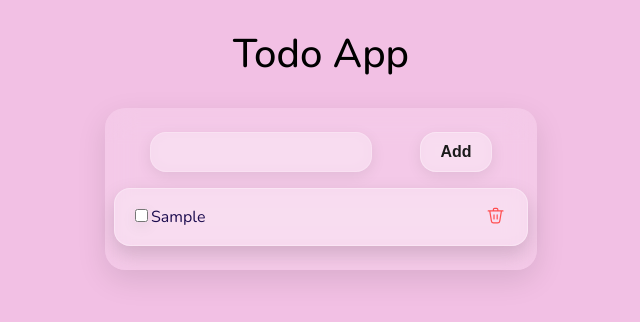
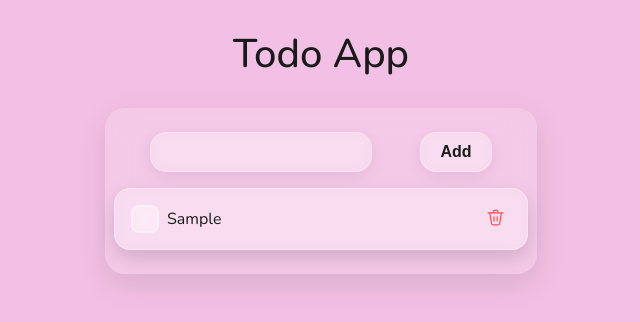
Before and after one commit to leavethetrain/TodoApp, a React (Create React App) app: page / in a window 1280 px wide. Both pictures are taken after typing "Sample" into the empty fields and a click on the button "Add". Shown: the top 322 px of the page, without its empty margins (319-959 px from the left). Built offline with nearby package versions, Linux system fonts and the light colour scheme.

Commit message:
styling checkbox

```diff
--- a/src/components/alert/Alert.css
+++ b/src/components/alert/Alert.css
@@ -1,5 +1,5 @@
 .warning-box {
-  z-index: 10;
+  z-index: 999;
   background: rgba(255, 255, 255, 0.589);
   backdrop-filter: blur(10px);
   border-radius: 16px;
@@ -12,12 +12,14 @@
   text-align: center;
   color: #1a1a1a;
   box-shadow: 0 8px 25px rgba(0, 0, 0, 0.2);
+  top: 30%;
+  position: absolute;
 }
 
 .warning-overlay {
   position: fixed;
   inset: 0;
-  background: rgba(0, 0, 0, 0.4);
+  background: rgba(0, 0, 0, 0.6);
   display: flex;
   justify-content: center;
   align-items: center;
--- a/src/components/button/Button.css
+++ b/src/components/button/Button.css
@@ -29,7 +29,7 @@ button.add:hover {
   box-shadow: 0 6px 20px rgba(0, 0, 0, 0.12);
 }
 
-button.delete:hover {
-  box-shadow: 0 6px 20px rgba(0, 0, 0, 0.12);
-  border-radius: 20px;
+button.delete svg:hover {
+  width: 1.3rem;
+  height: 1.3rem;
 }
--- a/src/components/checkbox/Checkbox.css
+++ b/src/components/checkbox/Checkbox.css
@@ -1,8 +1,55 @@
+.checkbox-wrapper {
+  display: flex;
+  align-items: center;
+  justify-content: center;
+  gap: 0.5rem;
+}
+
+.checkbox-wrapper input[type="checkbox"] {
+  display: none;
+}
+
+.checkbox-wrapper .custom-checkbox {
+  width: 24px;
+  height: 24px;
+  border-radius: 8px;
+  border: 2px solid rgba(255, 255, 255, 0.3);
+  background: rgba(255, 255, 255, 0.25);
+  backdrop-filter: blur(8px);
+  display: inline-block;
+  position: relative;
+  transition: all 0.2s ease-in-out;
+}
+
+.checkbox-wrapper
+  input[type="checkbox"]:checked
+  + label
+  .custom-checkbox::after {
+  content: "✓";
+  position: absolute;
+  top: 50%;
+  left: 50%;
+  transform: translate(-50%, -50%);
+  font-size: 1rem;
+  color: #1a1a1a;
+}
+
+.checkbox-wrapper label:hover .custom-checkbox {
+  border-color: rgba(255, 255, 255, 0.6);
+  background: rgba(255, 255, 255, 0.35);
+}
+
+.checkbox-wrapper label {
+  display: flex;
+  align-items: center;
+  cursor: pointer;
+  gap: 0.5rem;
+}
+
 .done {
   text-decoration: line-through;
-  color: rgb(160, 143, 235);
+  color: #9e9e9e;
 }
 .undone {
-  color: rgb(29, 13, 79);
-
+  color: #1a1a1a;
 }
--- a/src/components/checkbox/Checkbox.jsx
+++ b/src/components/checkbox/Checkbox.jsx
@@ -2,7 +2,7 @@ import "./Checkbox.css";
 
 function Checkbox({ id, checked, content, handleCheckbox }) {
   return (
-    <div>
+    <div className="checkbox-wrapper">
       <input
         id={id}
         type="checkbox"
@@ -10,6 +10,7 @@ function Checkbox({ id, checked, content, handleCheckbox }) {
         onChange={handleCheckbox}
       ></input>
       <label htmlFor={id} className={checked ? "done" : "undone"}>
+        <span className="custom-checkbox"></span>
         {content}
       </label>
     </div>
--- a/src/views/Todo.css
+++ b/src/views/Todo.css
@@ -12,4 +12,5 @@ h1 {
   font-family: "Nunito", sans-serif;
   font-weight: 500;
   font-size: 2.5rem;
+  color: #1a1a1a;
 }
```
Also changed, not shown: src/views/todo/bg.jpg (added).
